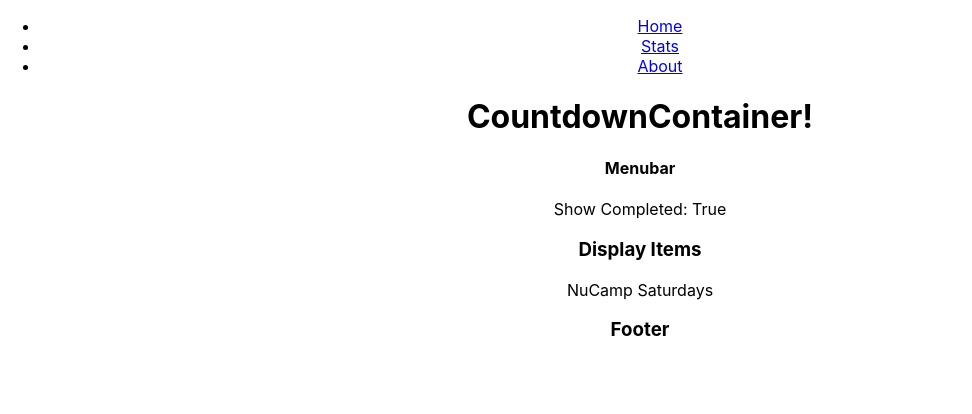
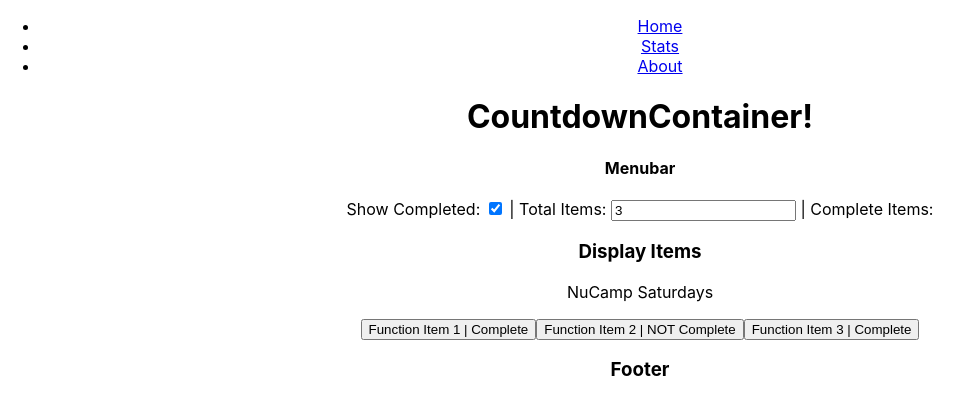
Before and after one commit to johndunstan/moment-counter, a React (Create React App) app: page / in a window 1280 px wide. Shown: the top 414 px of the page, without its empty margins (0-972 px from the left). Built offline with nearby package versions, Linux system fonts and the light colour scheme.

Commit message:
Continue preparing components and state.

```diff
--- a/src/components/MainComponent.js
+++ b/src/components/MainComponent.js
@@ -14,7 +14,7 @@ class Main extends Component {
           items: [
             {
               id: 1,
-              isComplete: false,
+              isComplete: true,
               description: null,
               date: null,
               time: null,
@@ -30,7 +30,7 @@ class Main extends Component {
             },
             {
               id: 3,
-              isComplete: false,
+              isComplete: true,
               description: null,
               date: null,
               time: null,
--- a/src/components/NavbarComponent.js
+++ b/src/components/NavbarComponent.js
@@ -3,6 +3,10 @@ import CountdownContainer from './countdown/CountdownContainerComponent'
 import Stats from './stats/StatsComponent'
 import About from './about/AboutComponent'
 import { BrowserRouter as Router, Switch, Route, Link } from 'react-router-dom'
+
+// TO DO: Change my links to <NavLink>'s in order to add active classes automatically
+
+// NOTE: When I start having multiple lists, I'll want to start using 'match' with React Router
 
 function Navbar(props) {
   return (
--- a/src/components/countdown/CountdownContainerComponent.js
+++ b/src/components/countdown/CountdownContainerComponent.js
@@ -6,7 +6,7 @@ function CountdownContainer(props) {
   return (
     <div>
       <h1>CountdownContainer!</h1>
-      <Menubar showCompleted={props.showCompleted} />
+      <Menubar showCompleted={props.showCompleted} items={props.items} />
       <DisplayItems
         showCompleted={props.showCompleted}
         name={props.name}
--- a/src/components/countdown/DisplayItemsComponent.js
+++ b/src/components/countdown/DisplayItemsComponent.js
@@ -1,10 +1,20 @@
 import React from 'react'
 
 function DisplayItems(props) {
+  function RenderItem(item) {
+    if (!item.isComplete) {
+      return <button>Function Item {item.id} | NOT Complete</button>
+    } else if (props.showCompleted && item.isComplete) {
+      return <button>Function Item {item.id} | Complete</button>
+    }
+  }
+
   return (
     <div>
       <h3>Display Items</h3>
       <p>{props.name}</p>
+
+      {props.items.map((item) => RenderItem(item))}
     </div>
   )
 }
--- a/src/components/countdown/MenubarComponent.js
+++ b/src/components/countdown/MenubarComponent.js
@@ -1,10 +1,31 @@
 import React from 'react'
 
 function Menubar(props) {
+  // TO DO: Add a reduce function to line 18 to show number of completed items
+  // I think I'm on the right track - I just need to figure out my reduce function
+  const reducer = (acc, cur) => acc + (cur.isComplete ? 1 : 0)
+  console.log(`Total Complete: ${props.items.reduce(reducer)}`)
+
+  console.log(
+    `Item 1 Complete: ${props.items[0].isComplete ? 'true' : 'false'}`
+  )
+
+  console.log(`${props.items.map((item) => item.isComplete)}`)
+
   return (
     <div>
       <h4>Menubar</h4>
-      <p>Show Completed: {props.showCompleted ? 'True' : 'False'}</p>
+      <form>
+        <label for="showComplete">Show Completed: </label>
+        <input
+          id="showComplete"
+          type="checkbox"
+          checked={props.showCompleted}
+        />
+        <label> | Total Items: </label>
+        <input type="number" value={props.items.length} />
+        <span> | Complete Items: {}</span>
+      </form>
     </div>
   )
 }
```
Also changed, not shown: 1 other file (tests, documents, lock files or other folders).
